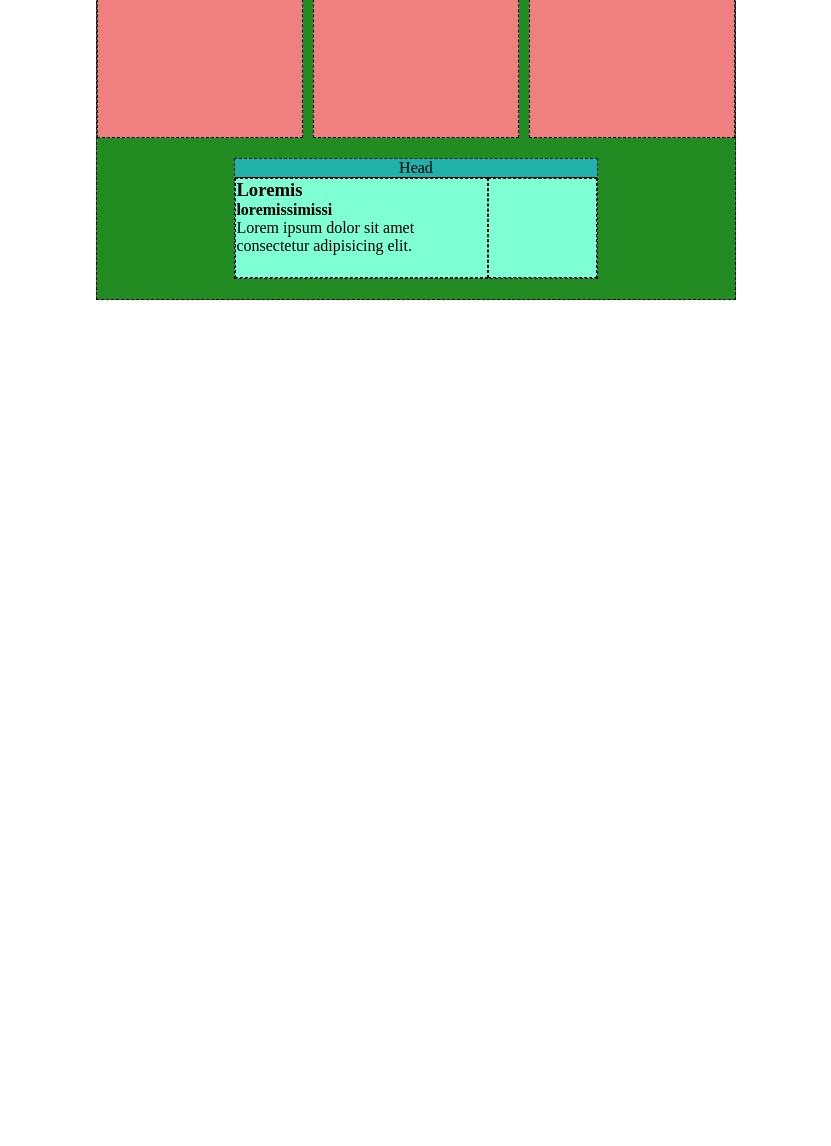
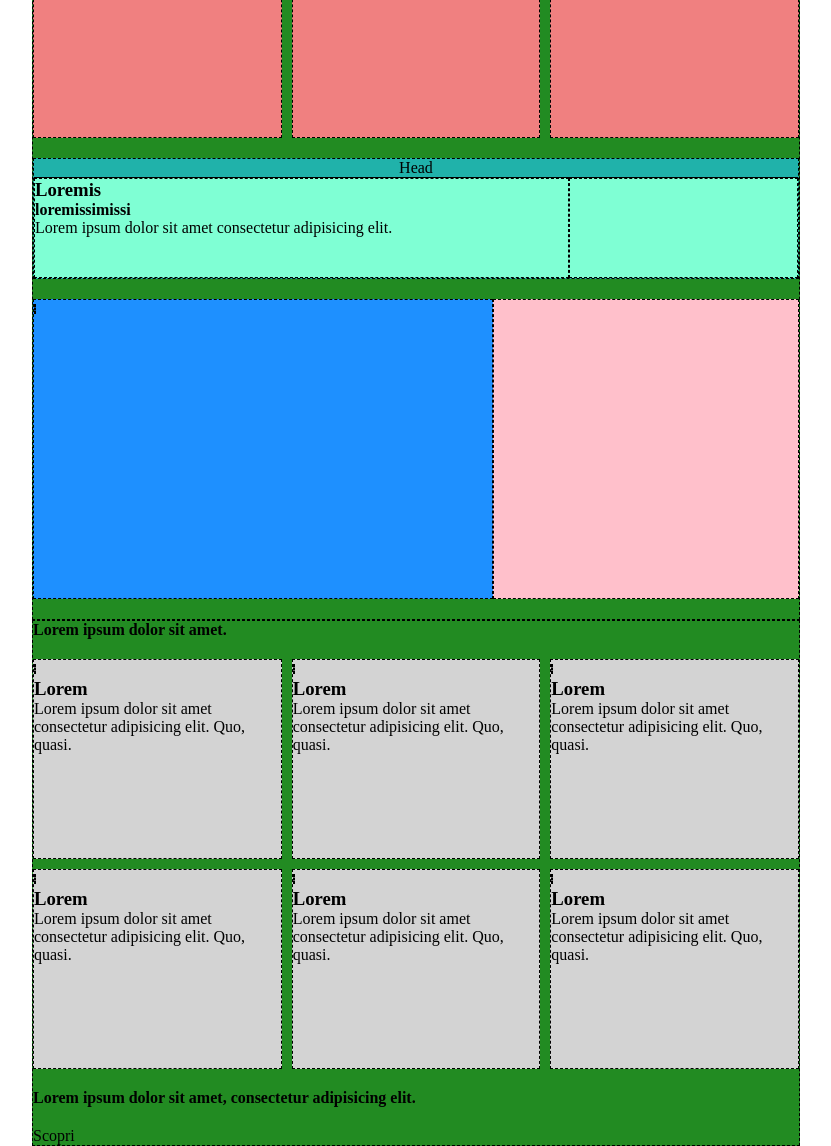
Before and after one commit to emanuelesguerzo/htmlcss-dropbox, a plain HTML site: page index.html in a window 1280 px wide. Shown: the part 628-1774 px from the top of the page, without its empty margins (224-1055 px from the left). Before the commit the page ends 928 px from the top, so only its background shows below. Drawn offline with Linux system fonts and the light colour scheme.

Commit message:
feat: main section structure complete

```diff
--- a/css/styles.css
+++ b/css/styles.css
@@ -49,7 +49,7 @@ h2 {
 .container-big {
     max-width: 1100px;
     margin: 0 auto;
-    width: 60%;
+    width: 70%;
     /* debug */
     border: 1px dashed black;
     background-color: #ee82ee;
@@ -58,7 +58,7 @@ h2 {
 .container-small {
     max-width: 1100px;
     margin: 0 auto;
-    width: 50%;
+    width: 60%;
     /* debug */
     border: 1px dashed black;
     min-height: 300px;
@@ -140,6 +140,7 @@ hr {
 }
 
 .col100 {
+    width: 100%;
     /* debug */
     background-color: #20b2aa;
     border: 1px dashed black;
@@ -165,7 +166,34 @@ hr {
     min-height: 100px;
 }
 
+.col60 {
+    width: 60%;
+    /* debug */
+    background-color: #1e90ff;
+    min-height: 300px;
+    border: 1px dashed black;
+}
 
+.col40 {
+    width: 40%;
+    /* debug */
+    background-color: #ffc0cb;
+    min-height: 300px;
+    border: 1px dashed black;
+}
+
+/* Dropbox Business Section */
+.colgrid {
+    width: calc((100% - 20px) / 3);
+    /* debug */
+    border: 1px dashed black;
+    min-height: 200px;
+    background-color: #d3d3d3;
+}
+
+.colend {
+    width: 50%;
+}
 
 /* Utilities */
 .mb-20 {
@@ -175,3 +203,7 @@ hr {
 .gap {
     gap: 10px;
 }
+
+.wrap {
+    flex-wrap: wrap;
+}
--- a/index.html
+++ b/index.html
@@ -154,9 +154,54 @@
                     </div>
                 </div>
             </div>
-            <div class="row">
-                <div class="col60"></div>
-                <div class="col40"></div>
+            <div class="row mb-20">
+                <div class="col60">
+                    <img src="" alt="">
+                </div>
+                <div class="col40">
+                    <h3></h3>
+                    <p></p>
+                    <div class="btn light"></div>
+                </div>
+            </div>
+        </section>
+        <section class="section container-small">
+            <h2 class="mb-20">Lorem ipsum dolor sit amet.</h2>
+            <div class="row mb-20 gap wrap">
+                <div class="colgrid">
+                    <img src="" alt="">
+                    <h3>Lorem</h3>
+                    <p>Lorem ipsum dolor sit amet consectetur adipisicing elit. Quo, quasi.</p>
+                </div>
+                <div class="colgrid">
+                    <img src="" alt="">
+                    <h3>Lorem</h3>
+                    <p>Lorem ipsum dolor sit amet consectetur adipisicing elit. Quo, quasi.</p>
+                </div>
+                <div class="colgrid">
+                    <img src="" alt="">
+                    <h3>Lorem</h3>
+                    <p>Lorem ipsum dolor sit amet consectetur adipisicing elit. Quo, quasi.</p>
+                </div>
+                <div class="colgrid">
+                    <img src="" alt="">
+                    <h3>Lorem</h3>
+                    <p>Lorem ipsum dolor sit amet consectetur adipisicing elit. Quo, quasi.</p>
+                </div>
+                <div class="colgrid">
+                    <img src="" alt="">
+                    <h3>Lorem</h3>
+                    <p>Lorem ipsum dolor sit amet consectetur adipisicing elit. Quo, quasi.</p>
+                </div>
+                <div class="colgrid">
+                    <img src="" alt="">
+                    <h3>Lorem</h3>
+                    <p>Lorem ipsum dolor sit amet consectetur adipisicing elit. Quo, quasi.</p>
+                </div>
+            </div>
+            <div class="colend">
+                <h2 class="mb-20">Lorem ipsum dolor sit amet, consectetur adipisicing elit.</h2>
+                <span class="mb-20"><a href="">Scopri</a></span>
             </div>
         </section>
 
```
